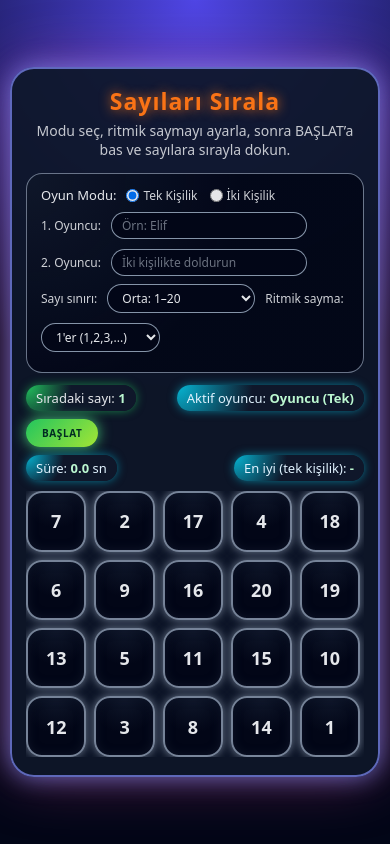
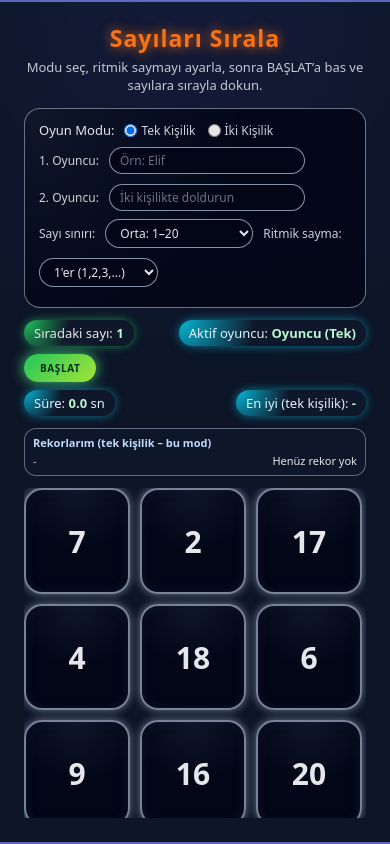
Before and after one commit to serkancetin45/1-sinif-matematik, a plain HTML site: page index.html in a window 390 px wide. Both pictures are taken after a click on the button "BAŞLAT". Drawn offline with Linux system fonts and the light colour scheme.

Commit message:
Add files via upload

```diff
--- a/index.html
+++ b/index.html
@@ -30,8 +30,10 @@
         0 0 25px rgba(129, 140, 248, 0.7),
         0 0 60px rgba(236, 72, 153, 0.4);
       padding: 20px 24px 24px;
-      max-width: 600px;
+      max-width: 520px;
       width: 100%;
+      display: flex;
+      flex-direction: column;
     }
 
     h1 {
@@ -158,17 +160,53 @@
       box-shadow: 0 0 8px rgba(74, 222, 128, 0.7);
     }
 
+    /* REKOR PANELİ (Tek kişilik için) */
+    .records-panel {
+      margin-top: 4px;
+      margin-bottom: 4px;
+      padding: 6px 8px;
+      border-radius: 12px;
+      background: rgba(15, 23, 42, 0.95);
+      border: 1px solid rgba(148, 163, 184, 0.6);
+      font-size: 11px;
+      max-height: 90px;
+      overflow-y: auto;
+    }
+
+    .records-title {
+      font-weight: 600;
+      margin-bottom: 2px;
+      color: #bfdbfe;
+    }
+
+    .records-list {
+      list-style: none;
+      padding-left: 0;
+    }
+
+    .records-list li {
+      display: flex;
+      justify-content: space-between;
+      padding: 1px 0;
+      color: #e5e7eb;
+    }
+
+    .records-list li span:first-child {
+      opacity: 0.8;
+    }
+
     .grid-wrapper {
-      margin-top: 10px;
-      max-height: 460px;
+      margin-top: 8px;
+      flex: 1;
+      max-height: 520px;
       overflow-y: auto;
       padding-right: 4px;
     }
 
     .grid {
       display: grid;
-      grid-template-columns: repeat(auto-fit, minmax(52px, 1fr));
-      gap: 8px;
+      grid-template-columns: repeat(4, minmax(64px, 1fr));
+      gap: 10px;
     }
 
     .cell {
@@ -180,12 +218,12 @@
     .number-btn {
       position: absolute;
       inset: 0;
-      border-radius: 16px;
+      border-radius: 18px;
       border: 2px solid rgba(148, 163, 184, 0.8);
       background: radial-gradient(circle at top, #0f172a 0, #020617 55%);
       color: #e5e7eb;
-      font-size: 22px;
-      font-weight: 600;
+      font-size: 28px;
+      font-weight: 700;
       cursor: pointer;
       display: flex;
       align-items: center;
@@ -355,15 +393,28 @@
     }
 
     @media (max-width: 540px) {
+      body {
+        align-items: stretch;
+      }
       .game-wrapper {
-        padding: 16px 14px 18px;
-        margin: 10px;
+        max-width: 100%;
+        height: 100vh;
+        margin: 0;
+        border-radius: 0;
+        border-left: none;
+        border-right: none;
       }
       h1 {
         font-size: 23px;
       }
+      .subtitle {
+        font-size: 13px;
+      }
+      .grid {
+        grid-template-columns: repeat(3, minmax(80px, 1fr)); /* telefon için daha dikey ve büyük */
+      }
       .number-btn {
-        font-size: 18px;
+        font-size: 30px;
       }
     }
   </style>
@@ -443,6 +494,12 @@
     </div>
   </div>
 
+  <!-- Tek kişilik rekor listesi -->
+  <div id="records-panel" class="records-panel">
+    <div class="records-title">Rekorlarım (tek kişilik – bu mod)</div>
+    <ul id="records-list" class="records-list"></ul>
+  </div>
+
   <div class="grid-wrapper">
     <div id="grid" class="grid"></div>
   </div>
@@ -477,7 +534,9 @@
   const finishModeTextEl = document.getElementById("finish-mode-text");
   const playAgainBtn = document.getElementById("play-again-btn");
 
-  // Durum değişkenleri
+  const recordsPanel = document.getElementById("records-panel");
+  const recordsListEl = document.getElementById("records-list");
+
   let mode = "single"; // "single" | "two"
   let currentLimit = parseInt(limitSelect.value, 10);
   let currentStep = parseInt(stepSelect.value, 10);
@@ -488,16 +547,17 @@
   let timerInterval = null;
   let startTime = null;
 
-  // Tek kişilik rekorlar (limit+step'e göre)
   const BEST_KEY = "sayiArcadeBestTimes_v2";
   let bestTimes = {};
 
-  // Çift kişilik için oyuncular
+  const RECORDS_KEY = "sayiArcadeBestLists_v1";
+  let bestLists = {};
+
   let players = [
     { name: "Oyuncu 1", time: null },
     { name: "Oyuncu 2", time: null }
   ];
-  let currentPlayerIndex = 0; // 0 veya 1
+  let currentPlayerIndex = 0;
 
   // Ses sistemi
   let audioCtx = null;
@@ -534,7 +594,6 @@
   }
 
   function playApplause() {
-    // Hızlı küçük biplerle "alkış benzeri" bir efekt
     for (let i = 0; i < 25; i++) {
       const delay = i * 50;
       setTimeout(() => {
@@ -544,7 +603,6 @@
     }
   }
 
-  // Konfeti yıldızlar
   function triggerConfetti() {
     const container = document.createElement("div");
     container.className = "confetti-container";
@@ -587,7 +645,7 @@
     }
   }
 
-  // Rekorlar
+  // Depolar
   function loadBestTimes() {
     try {
       const raw = localStorage.getItem(BEST_KEY);
@@ -604,11 +662,27 @@
     } catch (e) {}
   }
 
+  function loadBestLists() {
+    try {
+      const raw = localStorage.getItem(RECORDS_KEY);
+      bestLists = raw ? JSON.parse(raw) : {};
+      if (typeof bestLists !== "object" || bestLists === null) bestLists = {};
+    } catch (e) {
+      bestLists = {};
+    }
+  }
+
+  function saveBestLists() {
+    try {
+      localStorage.setItem(RECORDS_KEY, JSON.stringify(bestLists));
+    } catch (e) {}
+  }
+
   function getModeKey(limit, step) {
     return limit + "-" + step;
   }
 
-  // Sıra üretme (ritmik sayma listesi)
+  // Sıra üretme
   function createSequence(limit, step) {
     const result = [];
     for (let n = step; n <= limit; n += step) {
@@ -617,7 +691,7 @@
     return result;
   }
 
-  // Grid kur
+  // Grid
   function shuffle(array) {
     for (let i = array.length - 1; i > 0; i--) {
       const j = Math.floor(Math.random() * (i + 1));
@@ -653,29 +727,25 @@
   function handleNumberClick(btn) {
     if (!gameStarted) return;
 
-    getAudioContext(); // ses için ilk etkileşim
+    getAudioContext();
 
     const num = parseInt(btn.dataset.number, 10);
 
     if (num === currentNumber) {
-      // DOĞRU
       btn.classList.remove("wrong");
       btn.classList.add("correct");
       btn.style.pointerEvents = "none";
       playCorrectSound();
 
-      // İlk doğru ise süreyi başlat
       if (currentNumber === currentSequence[0] && !timerInterval) {
         startTimer();
       }
 
-      // Sıradaki sayıya geç
       const idx = currentSequence.indexOf(currentNumber);
       const nextIdx = idx + 1;
       currentNumber = currentSequence[nextIdx] ?? null;
       nextNumberEl.textContent = currentNumber ? currentNumber : "-";
 
-      // Bitti mi?
       if (!currentNumber) {
         gameStarted = false;
         stopTimer();
@@ -687,7 +757,6 @@
         }
       }
     } else {
-      // YANLIŞ
       btn.classList.remove("correct");
       btn.classList.add("wrong");
       playWrongSound();
@@ -695,6 +764,35 @@
         btn.classList.remove("wrong");
       }, 260);
     }
+  }
+
+  // Rekor listesi UI
+  function updateRecordsUI(limit, step) {
+    const key = getModeKey(limit, step);
+    const list = bestLists[key] || [];
+    recordsListEl.innerHTML = "";
+
+    if (!list.length) {
+      const li = document.createElement("li");
+      li.innerHTML = "<span>-</span><span>Henüz rekor yok</span>";
+      recordsListEl.appendChild(li);
+      return;
+    }
+
+    list.slice(0, 5).forEach((t, index) => {
+      const li = document.createElement("li");
+      li.innerHTML = `<span>${index + 1}.</span><span>${t.toFixed(1)} sn</span>`;
+      recordsListEl.appendChild(li);
+    });
+  }
+
+  function addRecord(limit, step, time) {
+    const key = getModeKey(limit, step);
+    if (!bestLists[key]) bestLists[key] = [];
+    bestLists[key].push(time);
+    bestLists[key].sort((a, b) => a - b);
+    if (bestLists[key].length > 10) bestLists[key].length = 10;
+    saveBestLists();
   }
 
   // Tek kişilik bitiş
@@ -718,6 +816,10 @@
 
     bestTimeEl.textContent = oldBest ? oldBest.toFixed(1) + " sn" : "-";
 
+    // Kişisel rekor listesine ekle
+    addRecord(limit, step, totalSeconds);
+    updateRecordsUI(limit, step);
+
     finishTextEl.textContent = `Süre: ${totalSeconds.toFixed(1)} saniye`;
     if (isNewBest) {
       finishModeTextEl.innerHTML = `Tebrikler <span class="winner-name">${name}</span>! Yeni rekor kırdın! 🎉`;
@@ -738,13 +840,10 @@
     players[idx].time = totalSeconds;
 
     if (idx === 0) {
-      // 1. oyuncu bitti, şimdi 2. oyuna geç
       currentPlayerIndex = 1;
       playerLabelEl.textContent = players[1].name + " (2. Oyuncu)";
-      // İkinci oyuncu için sıfırla ve hemen yeni grid başlat
       prepareRunForCurrentPlayer();
     } else {
-      // 2. oyuncu da bitti, kazananı bul
       const t1 = players[0].time;
       const t2 = players[1].time;
 
@@ -757,7 +856,6 @@
         winnerHTML = "Berabere! 👏";
       }
 
-      // Her iki oyuncunun adı ve süresi satır satır görünsün
       finishTextEl.innerHTML =
         `1. Oyuncu: <strong>${players[0].name}</strong> – ${t1.toFixed(1)} sn<br>` +
         `2. Oyuncu: <strong>${players[1].name}</strong> – ${t2.toFixed(1)} sn`;
@@ -771,7 +869,6 @@
     }
   }
 
-  // Seçili oyuncu için yeni turu hazırla
   function prepareRunForCurrentPlayer() {
     stopTimer();
     timeEl.textContent = "0.0";
@@ -788,9 +885,7 @@
     gameStarted = true;
   }
 
-  // Yeni oyun / başlat
   function startNewMatch() {
-    // Modu oku
     const modeInput = document.querySelector('input[name="mode"]:checked');
     mode = modeInput ? modeInput.value : "single";
 
@@ -798,18 +893,19 @@
     currentStep = parseInt(stepSelect.value, 10);
 
     if (mode === "single") {
+      recordsPanel.style.display = "block";
       currentPlayerIndex = 0;
       const name = (player1Input.value || "Oyuncu").trim() || "Oyuncu";
       playerLabelEl.textContent = `${name} (Tek)`;
 
-      // Rekor göster
       const key = getModeKey(currentLimit, currentStep);
       const best = bestTimes[key] ?? null;
       bestTimeEl.textContent = best ? best.toFixed(1) + " sn" : "-";
 
+      updateRecordsUI(currentLimit, currentStep);
       prepareRunForCurrentPlayer();
     } else {
-      // İki kişilik
+      recordsPanel.style.display = "none";
       players[0].name = (player1Input.value || "Oyuncu 1").trim() || "Oyuncu 1";
       players[1].name = (player2Input.value || "Oyuncu 2").trim() || "Oyuncu 2";
       players[0].time = null;
@@ -817,13 +913,12 @@
 
       currentPlayerIndex = 0;
       playerLabelEl.textContent = `${players[0].name} (1. Oyuncu)`;
-      bestTimeEl.textContent = "-"; // Çift modda rekor yok, sadece yarış
+      bestTimeEl.textContent = "-";
 
       prepareRunForCurrentPlayer();
     }
   }
 
-  // Eventler
   startBtn.addEventListener("click", () => {
     finishedOverlay.style.display = "none";
     startNewMatch();
@@ -836,6 +931,9 @@
 
   // Başlangıç
   loadBestTimes();
+  loadBestLists();
+  recordsPanel.style.display = "block";
+  updateRecordsUI(currentLimit, currentStep);
   gridEl.innerHTML = "<div style='padding:12px'>Oyuna başlamak için BAŞLAT'a basın.</div>";
 </script>
 
```
